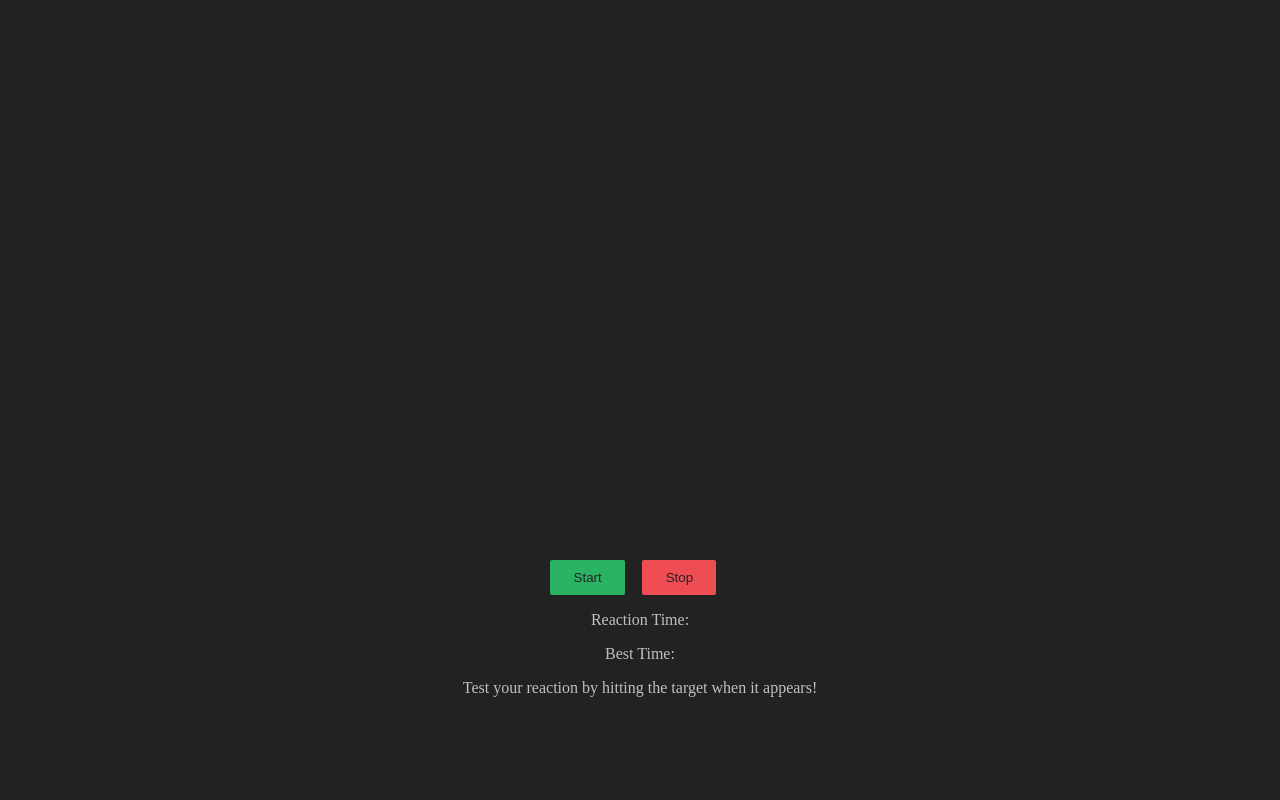
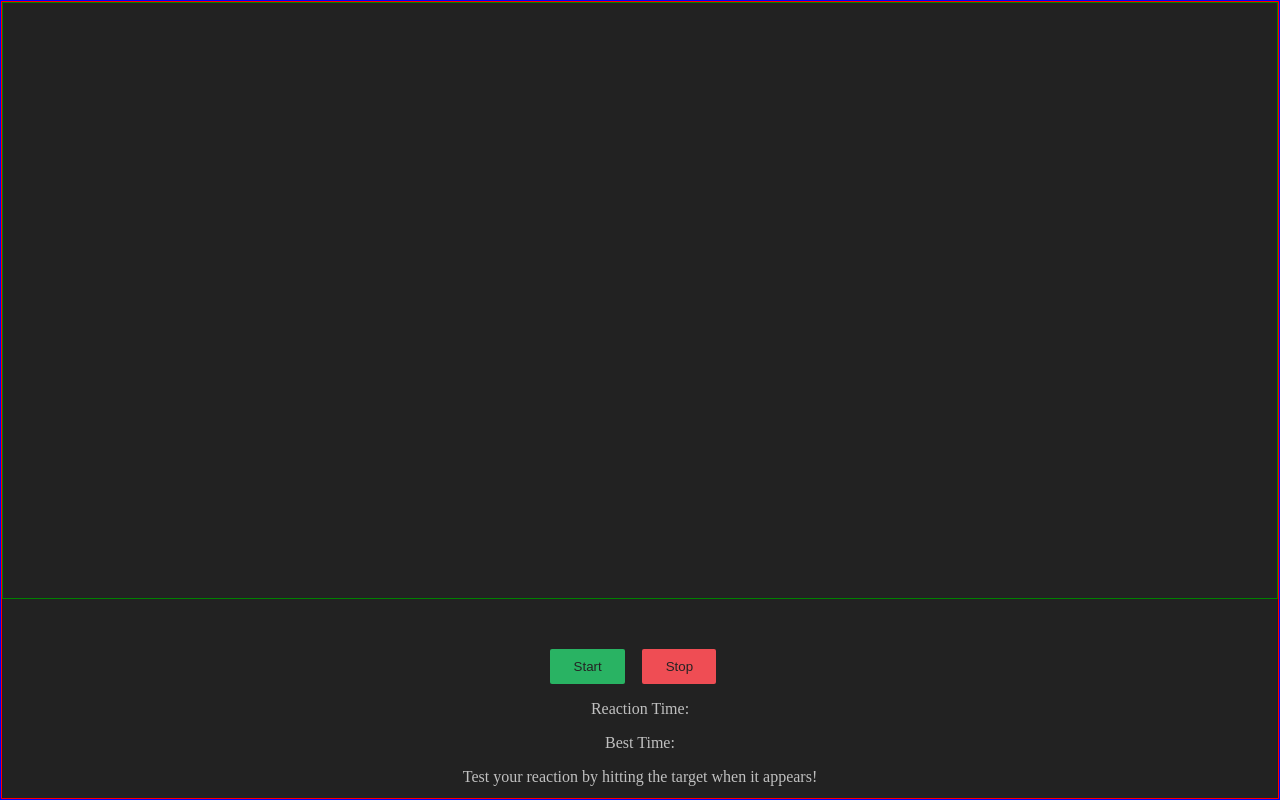
Before and after one commit to PhilJayN/reactionGame, a plain HTML site: page index.html in a window 1280 px wide. Drawn offline with nearby package versions, Linux system fonts and the light colour scheme.

Commit message:
Adjust height of container

```diff
--- a/index.html
+++ b/index.html
@@ -20,6 +20,13 @@
     </div>
   </div> <!--end of content-wrapper-->
 
+<!-- <p>
+  3
+</p> -->
+<p class="countdown">
+  &nbsp
+</p>
+
   <div class="rxn-game-btn-wrap">
     <button type="button" name="button" class="btn-style start-btn">Start</button>
     <button type="button" name="button" class="btn-style stop-btn">Stop</button>
@@ -34,12 +41,12 @@
     <p class="record-txt">
       Best Time:
       </p>
-        </div>
 
         <p class="rxn-game-directions">
           Test your reaction by hitting the target when it appears!
         </p>
 
+      </div>
   <script src="https://code.jquery.com/jquery-2.0.3.min.js"></script>
   <script type="text/javascript" src="js/boxGame.js">
   </script>
--- a/js/boxGame.js
+++ b/js/boxGame.js
@@ -84,7 +84,7 @@ var App = {
       $reactionTxt.text( 'Reaction Time: ' + reaction + 's');
       if (App.personalRecord === null || reaction < App.personalRecord) {
         App.personalRecord = reaction;
-        $recordTxt.text('Best Time: ' + App.personalRecord);
+        $recordTxt.text('Best Time: ' + App.personalRecord + 's');
       }
 
       $bullseye.hide();
--- a/stylesheets/boxGame.css
+++ b/stylesheets/boxGame.css
@@ -7,6 +7,8 @@ html {
   /*-ms-text-size-adjust: none;*/
   width: 100%;
   height: 100%;
+   border: 1px solid blue;
+
 }
 
 /*apply natural box layout, solves problem with some browser padding and width*/
@@ -23,12 +25,15 @@ body {
   height: 100%;
   margin: 0;
   padding: 0;
+   border: 1px solid red;
+
 }
 
 .content-wrapper {
    width: 100%;
-   height: 70%;
-    /*border: 1px solid red;*/
+   /*height: 70%;*/
+   height: 75%;
+    border: 1px solid green;
 }
 
 .bullseye {
@@ -73,6 +78,8 @@ body {
 
 .rxn-game-result {
    text-align: center;
+   /*height: 30%;*/
+
 }
 
 .rxn-game-directions {
```
